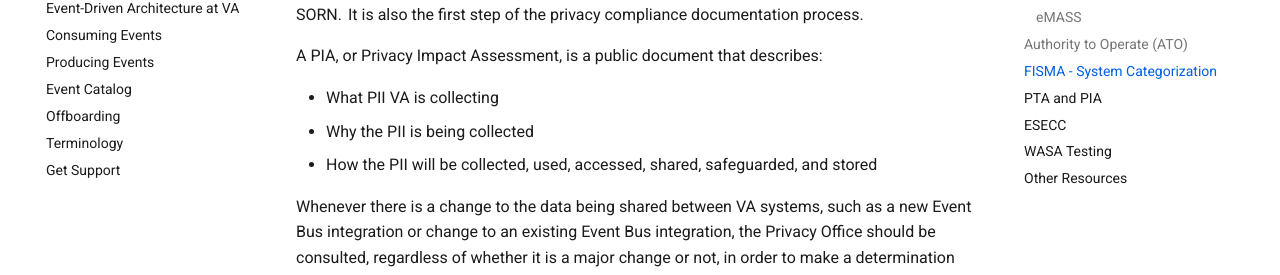
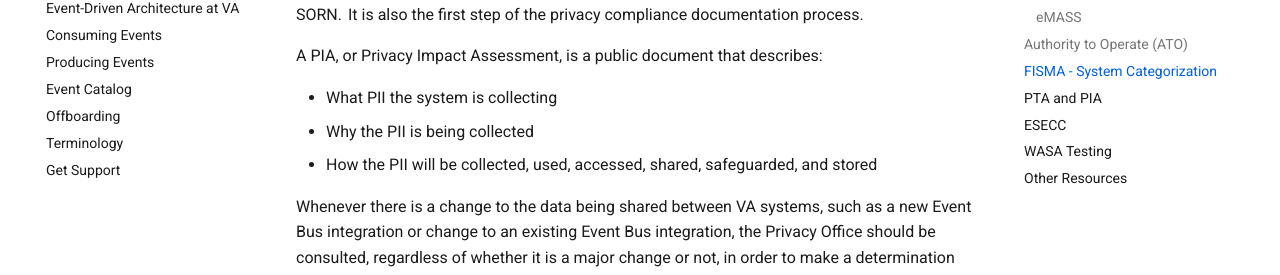
Before and after one commit to department-of-veterans-affairs/ves-event-bus-developer-portal, an MkDocs documentation site: the page built from docs/administrative-requirements.md, in a window 1280 px wide and 900 px high, scrolled down 2714 px. Shown: the part 172-447 px from the top of the window. Built offline with MkDocs 1.6.1 and Material for MkDocs 9.7.7, drawn with Linux system fonts in a browser that asks for light colours.

Commit message:
Update docs/administrative-requirements.md
Co-authored-by: Christine Yost Kies <yost90@gmail.com>

```diff
--- a/docs/administrative-requirements.md
+++ b/docs/administrative-requirements.md
@@ -90,7 +90,7 @@ A PTA, or Privacy Threshold Analysis, is a required document used to determine i
 
 A PIA, or Privacy Impact Assessment, is a public document that describes:
 
-* What PII VA is collecting
+* What PII the system is collecting
 * Why the PII is being collected
 * How the PII will be collected, used, accessed, shared, safeguarded, and stored
 
```
